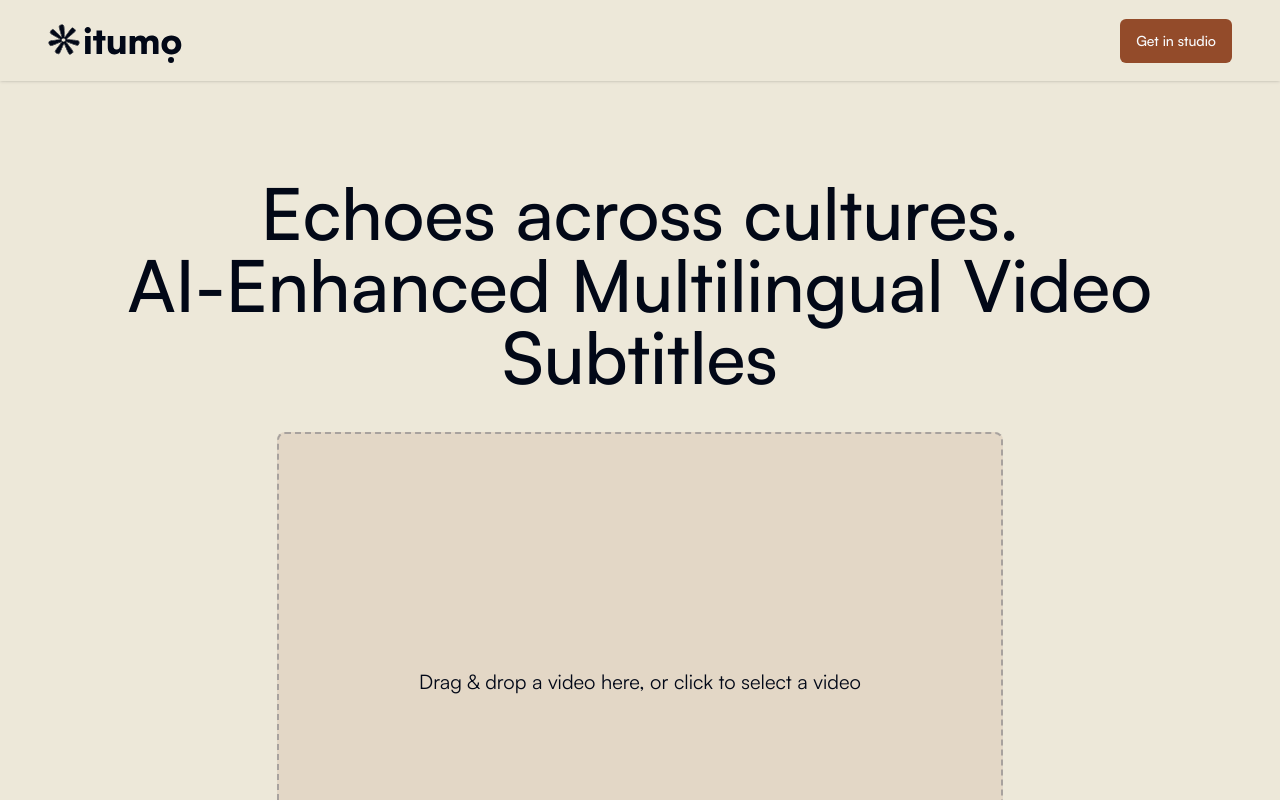
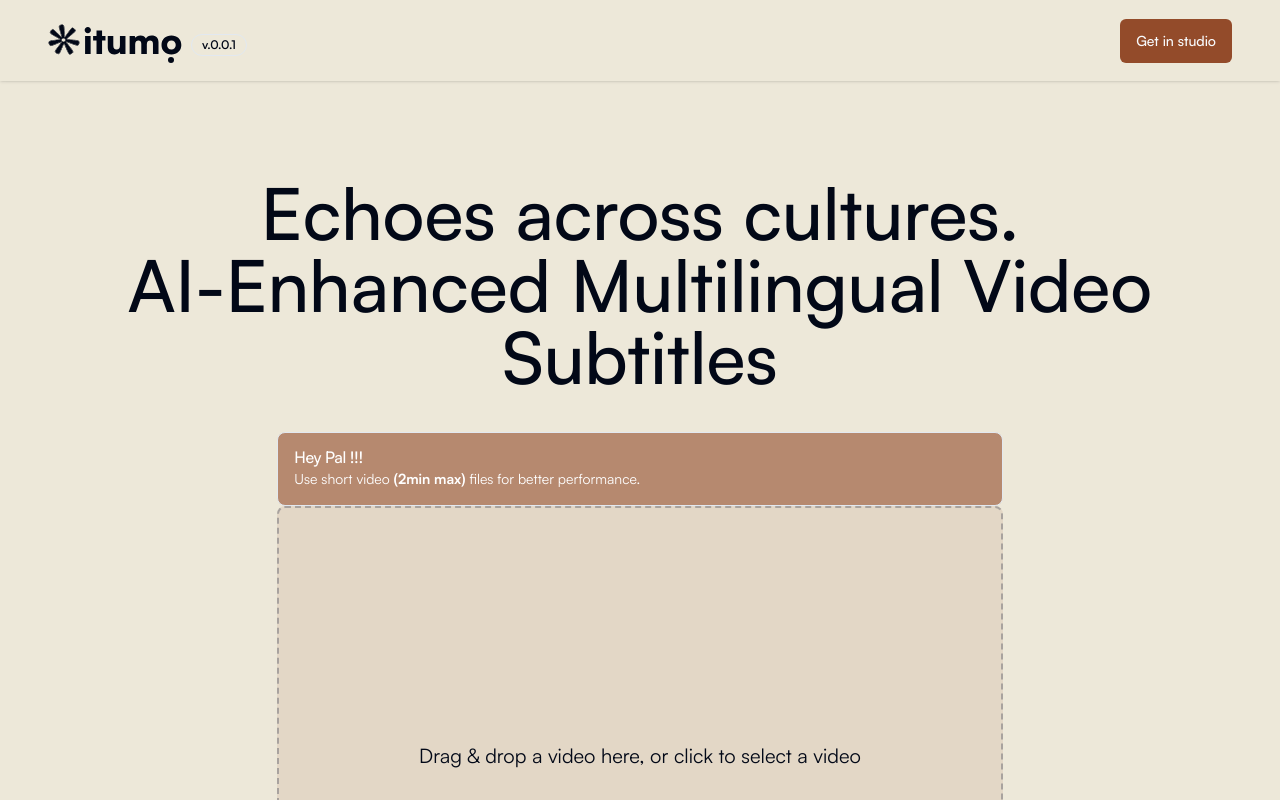
Before and after one commit to CodeBreaker02/itumo, a Next.js app: page / in a window 1280 px wide. Shown: the top 800 px of the page. Built offline with nearby package versions, Linux system fonts and the light colour scheme.

Commit message:
feat: add badge, alert

```diff
--- a/app/page.tsx
+++ b/app/page.tsx
@@ -7,6 +7,7 @@ import { toast } from "sonner";
 import { useRouter } from "next/navigation";
 import LoaderTextIcon from "@/components/ui/loader";
 import { Button } from "@/components/ui/button";
+import { AlertTitle, Alert, AlertDescription } from "@/components/ui/alert";
 
 const Home: React.FC = () => {
   const router = useRouter();
@@ -58,7 +59,14 @@ const Home: React.FC = () => {
         <br />
         AI-Enhanced Multilingual Video Subtitles
       </div>
-      <div className="flex flex-col sm:flex-row justify-between w-full sm:w-3/4 lg:w-2/3">
+      <div className="flex-col justify-center items-center w-full sm:w-3/4 lg:w-2/3">
+        <Alert className="bg-primary/60 text-white">
+          <AlertTitle>Hey Pal !!!</AlertTitle>
+          <AlertDescription>
+            Use short video <span className="font-bold">(2min max)</span> files
+            for better performance.
+          </AlertDescription>
+        </Alert>
         <div
           {...getRootProps()}
           className="text-xl bg-primary/10 border-2 border-dashed border-muted-foreground rounded-lg p-4 sm:p-6 md:p-10 text-center w-full h-[500px] flex flex-col justify-center items-center overflow-hidden"
--- a/app/studio/[fileName]/page.tsx
+++ b/app/studio/[fileName]/page.tsx
@@ -116,7 +116,7 @@ export default function Page({ params }: { params: { fileName: string } }) {
 
   if (isTranscribing) {
     return (
-      <div className="p-16 mt-20">
+      <div className="py-16 p-4 mt-20">
         <LoaderTextIcon text="Transcribing your video..." />
       </div>
     );
@@ -124,7 +124,7 @@ export default function Page({ params }: { params: { fileName: string } }) {
 
   if (isFetchingInfo) {
     return (
-      <div className="p-16 mt-20">
+      <div className="py-16 p-4 mt-20">
         <LoaderTextIcon text="Retrieving video data ..." />
       </div>
     );
@@ -146,6 +146,7 @@ export default function Page({ params }: { params: { fileName: string } }) {
               </CardDescription>
             </CardHeader>
             <CardContent className="space-y-4 flex flex-col items-center">
+              {!isTranslating && (
                 <div className="text-center">
                   <h3 className="text-lg font-semibold">
                     Word Count Difference: {wordCountDiff}
@@ -196,6 +197,7 @@ export default function Page({ params }: { params: { fileName: string } }) {
                     </SheetContent>
                   </Sheet>
                 </div>
+              )}
               <TranscriptionEditor
                 awsTranscriptionItems={awsTranscriptionItems}
                 yorubaItems={yorubaItems}
--- a/components/Header.tsx
+++ b/components/Header.tsx
@@ -3,6 +3,8 @@
 import React from "react";
 import { Logo } from "@/lib/svgs";
 import { Button } from "@/components/ui/button";
+import { toast } from "sonner";
+import { Badge } from "@/components/ui/badge";
 
 const Header: React.FC = () => {
   const [isOpen, setIsOpen] = React.useState(false);
@@ -16,6 +18,9 @@ const Header: React.FC = () => {
       <div className="container flex justify-between items-center mx-auto">
         <a href="/" className="flex items-center z-40">
           <Logo />
+          <Badge variant={"outline"} className="mx-2 mt-2">
+            v.0.0.1
+          </Badge>
         </a>
         <button
           data-collapse-toggle="navbar-default"
@@ -45,7 +50,13 @@ const Header: React.FC = () => {
         >
           <ul className="flex flex-col gap-5 md:flex-row items-center justify-center min-h-screen md:min-h-0  text-foreground">
             <li>
-              <Button size="lg" className="md:size-sm md:px-4">
+              <Button
+                size="lg"
+                className="md:size-sm md:px-4"
+                onClick={() => {
+                  toast.info("Studio is not available yet.");
+                }}
+              >
                 Get in studio
               </Button>
             </li>
--- a/components/transcribe/ResultVideo.tsx
+++ b/components/transcribe/ResultVideo.tsx
@@ -6,6 +6,7 @@ import { transcriptionItemsToSrt } from "@/lib/awsTranscriptionHelpers";
 import roboto from "../../fonts/Roboto.ttf";
 import { Button } from "@/components/ui/button";
 import { Progress } from "@/components/ui/progress";
+import { Loader } from "lucide-react";
 
 interface TranscriptionItem {
   start_time: string;
@@ -41,6 +42,7 @@ export default function ResultVideo({
   const [progress, setProgress] = useState<number>(1);
   const ffmpegRef = useRef<FFmpeg>(new FFmpeg());
   const videoRef = useRef<HTMLVideoElement>(null);
+  const [isLoading, setIsLoading] = useState(false);
 
   useEffect(() => {
     if (videoRef.current) {
@@ -69,6 +71,7 @@ export default function ResultVideo({
   }
 
   const transcode = async () => {
+    setIsLoading(true);
     try {
       const ffmpeg = ffmpegRef.current;
       const srt = transcriptionItemsToSrt(
@@ -82,7 +85,7 @@ export default function ResultVideo({
         videoRef.current.src = videoUrl;
         await new Promise((resolve, reject) => {
           videoRef.current!.onloadedmetadata = resolve;
-          videoRef.current!.onerror = reject; // Handle media loading errors
+          videoRef.current!.onerror = reject;
         });
         const duration = videoRef.current.duration;
         ffmpeg.on("log", ({ message }) => {
@@ -114,7 +117,8 @@ export default function ResultVideo({
       }
     } catch (error) {
       console.error("Error during video transcoding:", error);
-      // Handle or log the error appropriately
+    } finally {
+      setIsLoading(false);
     }
   };
 
@@ -149,7 +153,20 @@ export default function ResultVideo({
         ></video>
       </div>
       <footer className="fixed bottom-0 left-0 z-20 w-full shadow shadow-gray-500 flex items-center justify-center p-6 bg-background">
-        <Button onClick={transcode}>Apply captions</Button>
+        <Button
+          type="submit"
+          onClick={transcode}
+          className={` mt-4 ${isLoading ? "opacity-50 cursor-not-allowed" : ""}`}
+          disabled={isLoading}
+        >
+          {isLoading ? (
+            <>
+              <Loader className="animate-spin h-5 w-5" />
+            </>
+          ) : (
+            "Apply captions"
+          )}
+        </Button>
       </footer>
     </div>
   );
--- /dev/null
+++ b/components/ui/alert.tsx
@@ -0,0 +1,59 @@
+import * as React from "react";
+import { cva, type VariantProps } from "class-variance-authority";
+
+import { cn } from "@/lib/utils";
+
+const alertVariants = cva(
+  "relative w-full rounded-lg border p-4 [&>svg~*]:pl-7 [&>svg+div]:translate-y-[-3px] [&>svg]:absolute [&>svg]:left-4 [&>svg]:top-4 [&>svg]:text-foreground",
+  {
+    variants: {
+      variant: {
+        default: "bg-background text-foreground",
+        destructive:
+          "border-destructive/50 text-destructive dark:border-destructive [&>svg]:text-destructive",
+      },
+    },
+    defaultVariants: {
+      variant: "default",
+    },
+  },
+);
+
+const Alert = React.forwardRef<
+  HTMLDivElement,
+  React.HTMLAttributes<HTMLDivElement> & VariantProps<typeof alertVariants>
+>(({ className, variant, ...props }, ref) => (
+  <div
+    ref={ref}
+    role="alert"
+    className={cn(alertVariants({ variant }), className)}
+    {...props}
+  />
+));
+Alert.displayName = "Alert";
+
+const AlertTitle = React.forwardRef<
+  HTMLParagraphElement,
+  React.HTMLAttributes<HTMLHeadingElement>
+>(({ className, ...props }, ref) => (
+  <h5
+    ref={ref}
+    className={cn("mb-1 font-medium leading-none tracking-tight", className)}
+    {...props}
+  />
+));
+AlertTitle.displayName = "AlertTitle";
+
+const AlertDescription = React.forwardRef<
+  HTMLParagraphElement,
+  React.HTMLAttributes<HTMLParagraphElement>
+>(({ className, ...props }, ref) => (
+  <div
+    ref={ref}
+    className={cn("text-sm [&_p]:leading-relaxed", className)}
+    {...props}
+  />
+));
+AlertDescription.displayName = "AlertDescription";
+
+export { Alert, AlertTitle, AlertDescription };
--- /dev/null
+++ b/components/ui/badge.tsx
@@ -0,0 +1,36 @@
+import * as React from "react";
+import { cva, type VariantProps } from "class-variance-authority";
+
+import { cn } from "@/lib/utils";
+
+const badgeVariants = cva(
+  "inline-flex items-center rounded-full border px-2.5 py-0.5 text-xs font-semibold transition-colors focus:outline-none focus:ring-2 focus:ring-ring focus:ring-offset-2",
+  {
+    variants: {
+      variant: {
+        default:
+          "border-transparent bg-primary text-primary-foreground hover:bg-primary/80",
+        secondary:
+          "border-transparent bg-secondary text-secondary-foreground hover:bg-secondary/80",
+        destructive:
+          "border-transparent bg-destructive text-destructive-foreground hover:bg-destructive/80",
+        outline: "text-foreground",
+      },
+    },
+    defaultVariants: {
+      variant: "default",
+    },
+  },
+);
+
+export interface BadgeProps
+  extends React.HTMLAttributes<HTMLDivElement>,
+    VariantProps<typeof badgeVariants> {}
+
+function Badge({ className, variant, ...props }: BadgeProps) {
+  return (
+    <div className={cn(badgeVariants({ variant }), className)} {...props} />
+  );
+}
+
+export { Badge, badgeVariants };
--- a/package.json
+++ b/package.json
@@ -31,6 +31,7 @@
     "@radix-ui/react-slot": "^1.0.2",
     "@radix-ui/react-switch": "^1.0.3",
     "@radix-ui/react-tabs": "^1.0.4",
+    "@radix-ui/react-toast": "^1.1.5",
     "ai": "^3.1.5",
     "axios": "^1.6.8",
     "class-variance-authority": "^0.7.0",
```
Also changed, not shown: app/layout.tsx (+0 -11 lines), 1 other file (tests, documents, lock files or other folders). Lines whose indentation alone changed are shown as unchanged.
